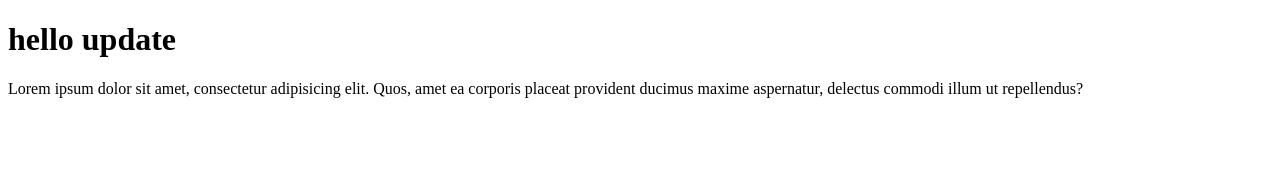
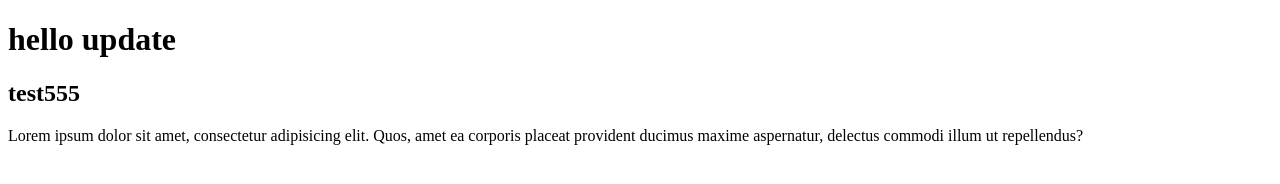
Before and after one commit to CodeWithAnjali/parragraph, a plain HTML site: page index.html in a window 1280 px wide. Drawn offline with Linux system fonts and the light colour scheme.

Commit message:
file new update

```diff
--- a/index.html
+++ b/index.html
@@ -7,6 +7,7 @@
 </head>
 <body>
     <h1>hello update</h1>
+    <h2>test555</h2>
     <p>Lorem ipsum dolor sit amet, consectetur adipisicing elit. Quos, amet ea corporis placeat provident ducimus maxime aspernatur, delectus commodi illum ut repellendus?</p>
 </body>
 </html>
```
